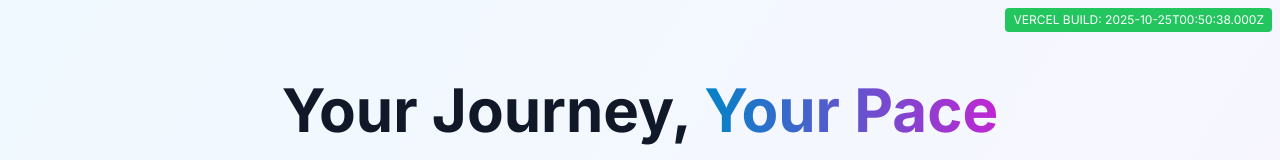
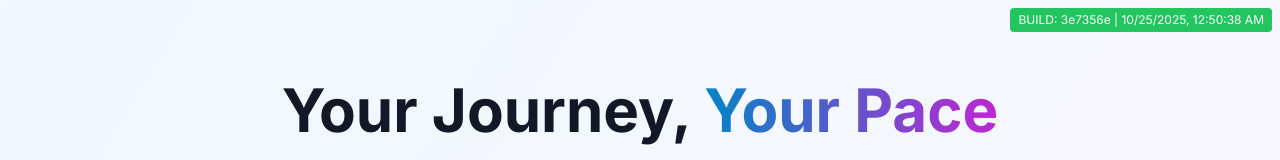
Before and after one commit to avalosamanda498-boop/OwnRecovery, a Next.js app: page / in a window 1280 px wide. Shown: the top 160 px of the page. Built offline with nearby package versions, Linux system fonts and the light colour scheme.

Commit message:
Update build indicator with commit hash and date

```diff
--- a/src/app/page.tsx
+++ b/src/app/page.tsx
@@ -6,7 +6,7 @@ export default function HomePage() {
     <div className="min-h-screen">
       {/* Build Indicator */}
       <div className="fixed top-2 right-2 bg-green-500 text-white text-xs px-2 py-1 rounded z-50">
-        VERCEL BUILD: {new Date().toISOString()}
+        BUILD: 3e7356e | {new Date().toLocaleString()}
       </div>
 
       {/* Hero Section */}
```
